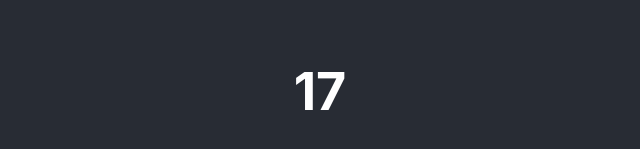
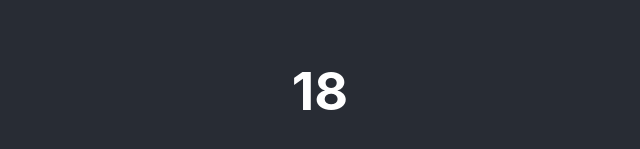
Before and after one commit to Feralamillo/pwa, a React (Create React App) app: page / in a window 1280 px wide. Shown: the part 469-618 px from the top of the page, without its empty margins (320-960 px from the left). Built offline with nearby package versions, Linux system fonts and the light colour scheme.

Commit message:
v18 - verify update

```diff
--- a/src/App.tsx
+++ b/src/App.tsx
@@ -75,7 +75,7 @@ function App() {
             Add to Homescreen
           </Button>
         )}
-        <h1>17</h1>
+        <h1>18</h1>
       </header>
     </div>
   );
```
